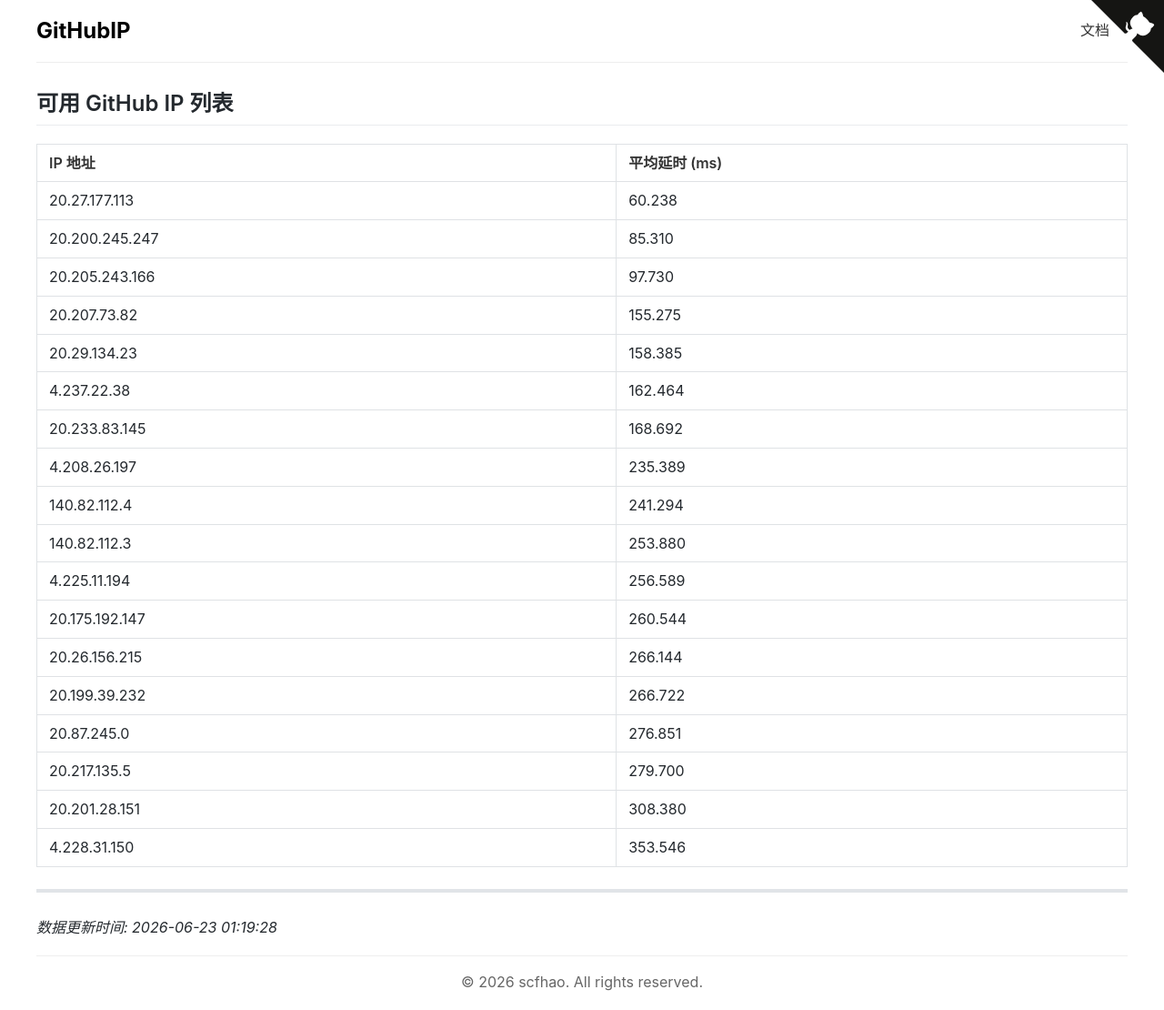
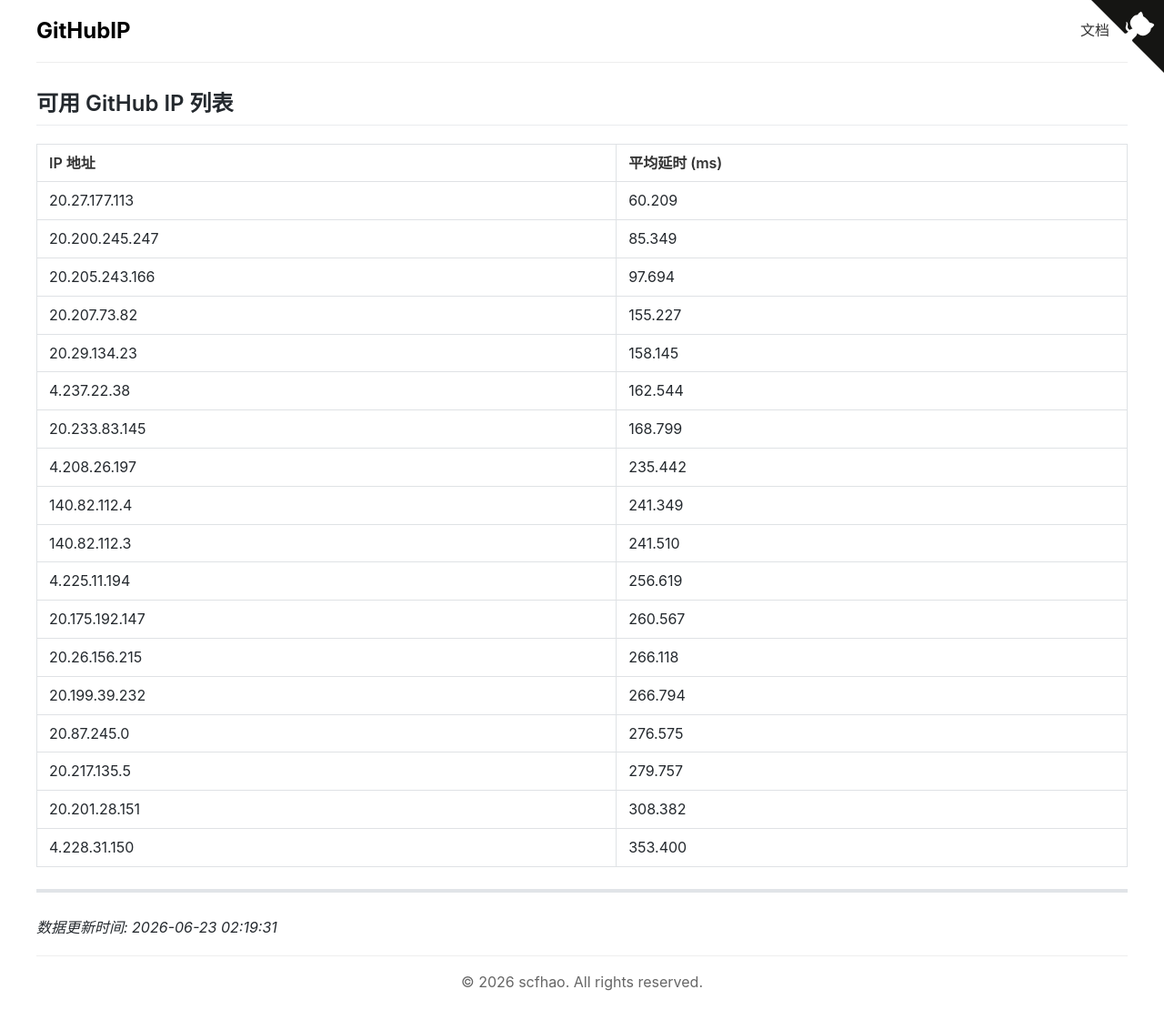
Before and after one commit to scfhao/GitHubIP, a Jekyll site: the page built from index.md, in a window 1280 px wide. Shown: the whole page at 91% size. Built offline with Jekyll 4.4.1, drawn with Linux system fonts in a browser that asks for light colours.

Commit message:
自动脚本执行 - 2026-06-23 02:19:31

```diff
--- a/index.md
+++ b/index.md
@@ -1,32 +1,32 @@
 ---
 layout: home
 title: GitHub IP 列表
-date: 2026-06-23 01:19:28
+date: 2026-06-23 02:19:31
 ---
 
 ## 可用 GitHub IP 列表
 
 | IP 地址 | 平均延时 (ms) |
 |---------|--------------|
-| 20.27.177.113 | 60.238 |
-| 20.200.245.247 | 85.310 |
-| 20.205.243.166 | 97.730 |
-| 20.207.73.82 | 155.275 |
-| 20.29.134.23 | 158.385 |
-| 4.237.22.38 | 162.464 |
-| 20.233.83.145 | 168.692 |
-| 4.208.26.197 | 235.389 |
-| 140.82.112.4 | 241.294 |
-| 140.82.112.3 | 253.880 |
-| 4.225.11.194 | 256.589 |
-| 20.175.192.147 | 260.544 |
-| 20.26.156.215 | 266.144 |
-| 20.199.39.232 | 266.722 |
-| 20.87.245.0 | 276.851 |
-| 20.217.135.5 | 279.700 |
-| 20.201.28.151 | 308.380 |
-| 4.228.31.150 | 353.546 |
+| 20.27.177.113 | 60.209 |
+| 20.200.245.247 | 85.349 |
+| 20.205.243.166 | 97.694 |
+| 20.207.73.82 | 155.227 |
+| 20.29.134.23 | 158.145 |
+| 4.237.22.38 | 162.544 |
+| 20.233.83.145 | 168.799 |
+| 4.208.26.197 | 235.442 |
+| 140.82.112.4 | 241.349 |
+| 140.82.112.3 | 241.510 |
+| 4.225.11.194 | 256.619 |
+| 20.175.192.147 | 260.567 |
+| 20.26.156.215 | 266.118 |
+| 20.199.39.232 | 266.794 |
+| 20.87.245.0 | 276.575 |
+| 20.217.135.5 | 279.757 |
+| 20.201.28.151 | 308.382 |
+| 4.228.31.150 | 353.400 |
 
 ---
 
-*数据更新时间: 2026-06-23 01:19:28*
+*数据更新时间: 2026-06-23 02:19:31*
```
